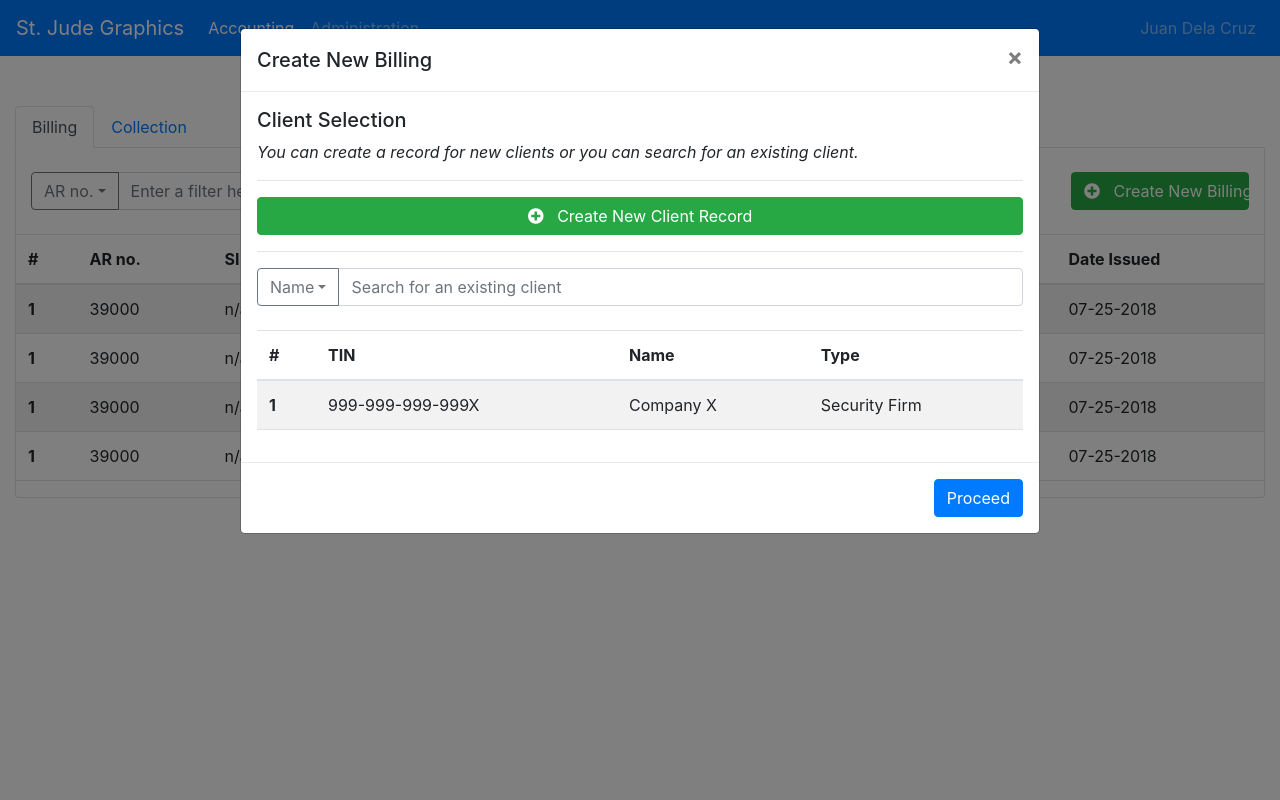
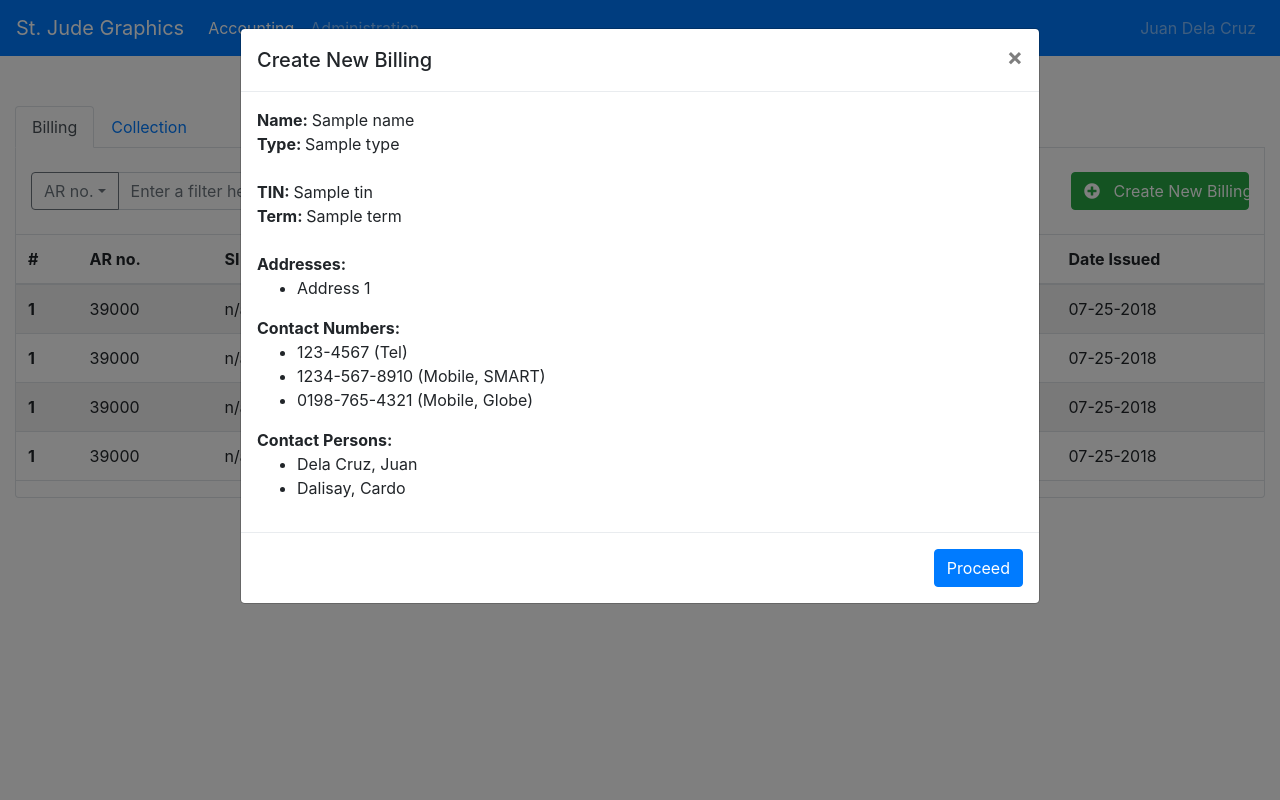
Before and after one commit to OneApol/arproject, a Node server app: template views/accounting.html in a window 1280 px wide, after a click on "Create New Billing". Run offline with Node 20, Linux system fonts and the light colour scheme; the template is opened without the code that fills it: most values are stand-ins (such as "Sample title", 1, 10 or a date in 2020); some libraries are stand-ins or nearby versions.

Commit message:
Add client selection confirmation to main client selection modal.

```diff
--- a/views/accounting.html
+++ b/views/accounting.html
@@ -154,7 +154,7 @@
 	      	<!-- the following divs are temporary -->
 
 	      	<!-- client selection start -->
-	      	<div>
+	      	<div hidden>
 	      		<h5>Client Selection</h5>
 	      		<em>You can create a record for new clients or you can search for an existing client.</em>
 	      		<hr>
@@ -195,6 +195,33 @@
 				</table>
 	      	</div>
 	      	<!-- client selection end -->
+
+	      	<!-- client selection, confirmation start -->
+	      	<div>
+	      		<strong>Name: </strong> {{name}}<br>
+	      		<strong>Type: </strong> {{type}}<br>
+	      		<br>
+	      		<strong>TIN: </strong> {{tin}}<br>
+	      		<strong>Term: </strong> {{term}}<br>
+	      		<br>
+	      		<strong>Addresses: </strong>
+	      		<ul>
+	      			<li>Address 1</li>
+	      		</ul>
+	      		<strong>Contact Numbers: </strong>
+	      		<ul>
+		      		<li>123-4567 (Tel)</li>
+		      		<li>1234-567-8910 (Mobile, SMART)</li>
+		      		<li>0198-765-4321 (Mobile, Globe)</li>
+	      		</ul>
+	      		<strong>Contact Persons: </strong>
+	      		<ul>
+	      			<li>Dela Cruz, Juan</li>
+	      			<li>Dalisay, Cardo</li>
+	      		</ul>
+	      	</div>
+	      	<!-- client selection, confirmation end -->
+
 	      </div>
 	      <div class="modal-footer">
 	        <button class="btn btn-primary">Proceed</button>
```
